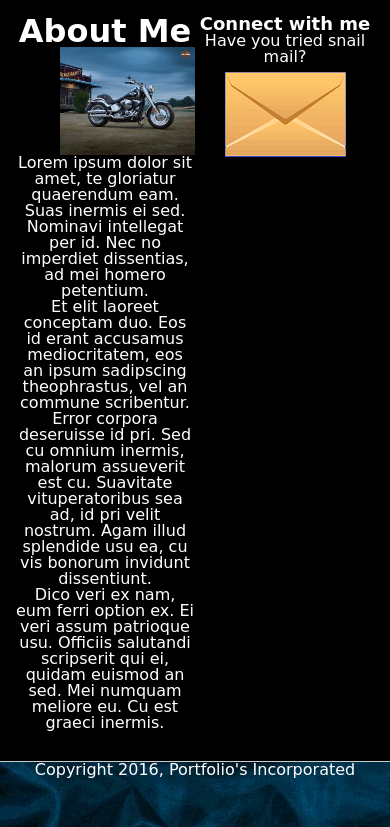
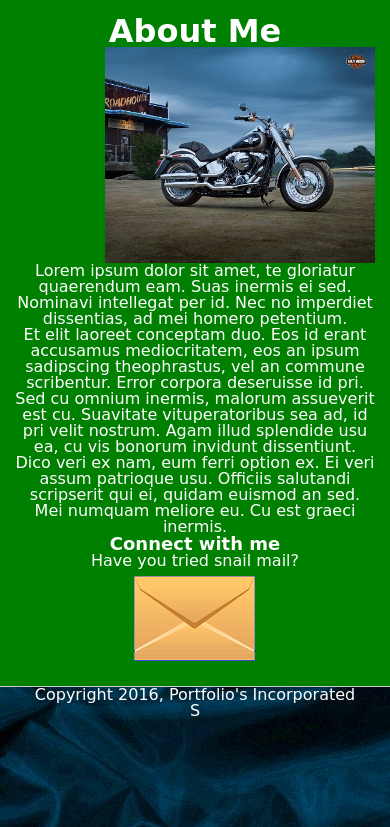
Before and after one commit to mason2232/portfolio, a PHP site: page /part2/index.html in a window 390 px wide. Shown: the part 17-844 px from the top of the page. Run offline with PHP 8.4, Linux system fonts and the light colour scheme; some web fonts are replaced.

Commit message:
assingnment#2

```diff
--- a/part2/assets/css/style.css
+++ b/part2/assets/css/style.css
@@ -63,9 +63,15 @@ section {
 
 
 @media only screen and (max-width: 768px) {
-	/* Add your code here */
-}
+body
+.about-me{float:none;}
+.content-wrapper{background-color: blue;}
+
+ }
 
 @media only screen and (max-width: 640px) {
-	/* Add your code here */
+
+	p{display: inline-table;}
+	.content-wrapper{background-color: green;}
+	.about-me{float:none;}
 }
--- a/part2/index.html
+++ b/part2/index.html
@@ -41,4 +41,4 @@
 			<footer>Copyright 2016, Portfolio's Incorporated</footer>
 		</div><!-- end container -->
 	</body>
-</html>
+</html>S
```
